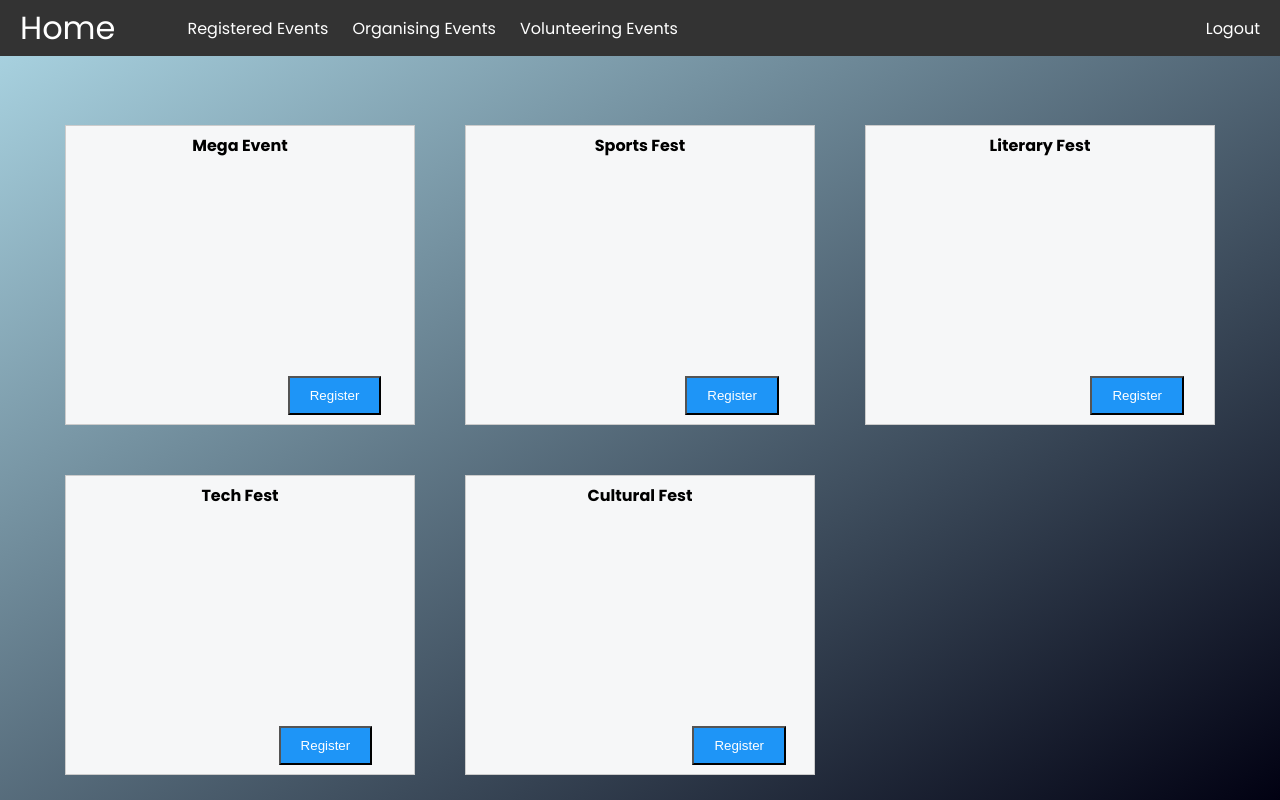
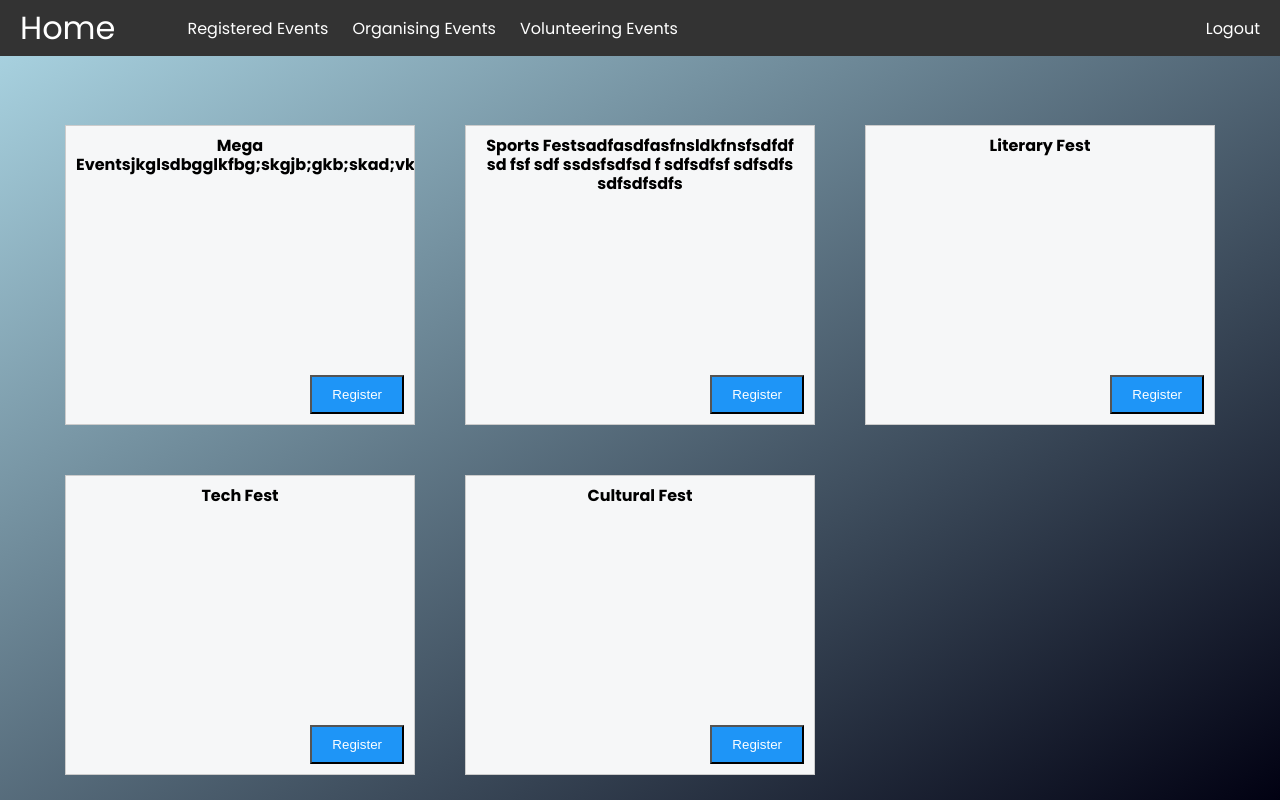
Before and after one commit to dhruvagja/DBMS-Lab-Assignment-4, a React (Create React App) app in the folder client/my-app/: page / in a window 1280 px wide. Built offline with nearby package versions, Linux system fonts and the light colour scheme.

Commit message:
6th commit

```diff
--- a/client/my-app/src/components/Events.js
+++ b/client/my-app/src/components/Events.js
@@ -2,8 +2,8 @@ import React from 'react';
 import './Home.css';
 
 const events = [
-    { id: 1, name: 'Mega Event' },
-    { id: 2, name: 'Sports Fest' },
+    { id: 1, name: 'Mega Eventsjkglsdbgglkfbg;skgjb;gkb;skad;vkfb;vskjbv;sfdjkvb;kjbv;' },
+    { id: 2, name: 'Sports Festsadfasdfasfnsldkfnsfsdfdf  sd fsf sdf ssdsfsdfsd f                      sdfsdfsf                  sdfsdfs                       sdfsdfsdfs                      ' },
     { id: 3, name: 'Literary Fest' },
     { id: 4, name: 'Tech Fest' },
     { id: 5, name: 'Cultural Fest' }
--- a/client/my-app/src/components/Home.css
+++ b/client/my-app/src/components/Home.css
@@ -33,6 +33,11 @@ body {
   text-align: center;
   font-weight: bold;
   line-height: 1.2;
+  position: relative; /* Ensure button positioning is relative to the event box */
+  overflow: hidden; /* Prevent event names from overflowing */
+  display: flex;
+  flex-direction: column;
+
 }
 
 .button {
@@ -42,8 +47,13 @@ body {
   padding: 10px 20px;
   text-align: center;
   position: absolute;
-  margin-top: 240px;
   border-color: black;
+  bottom: 10px; /* Adjust as needed */
+  right: 10px; /* Adjust as needed */
+
+  /* New styles */
+  width: auto; /* Allow button width to adjust */
+
 }
 
 .button:hover {
```
